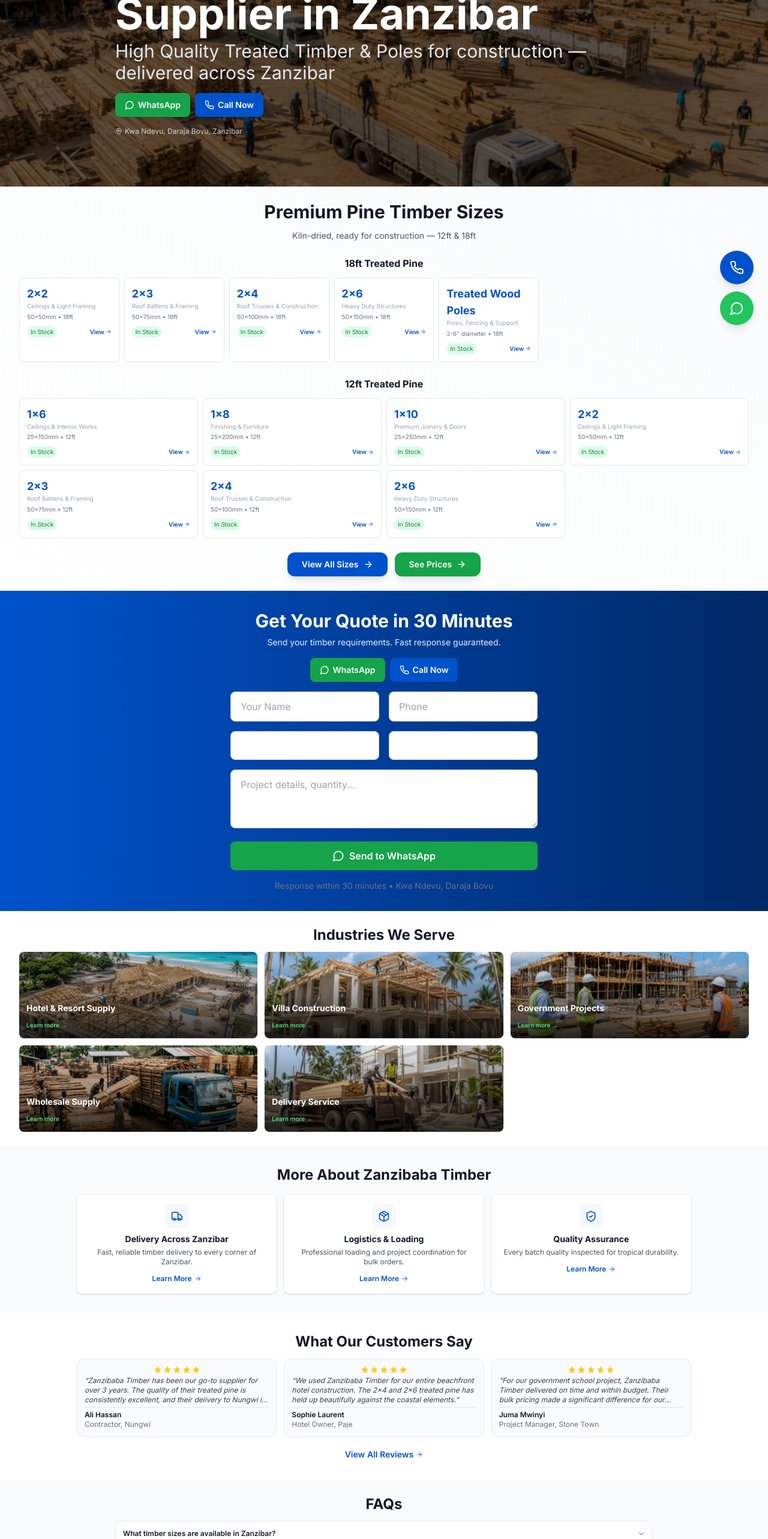
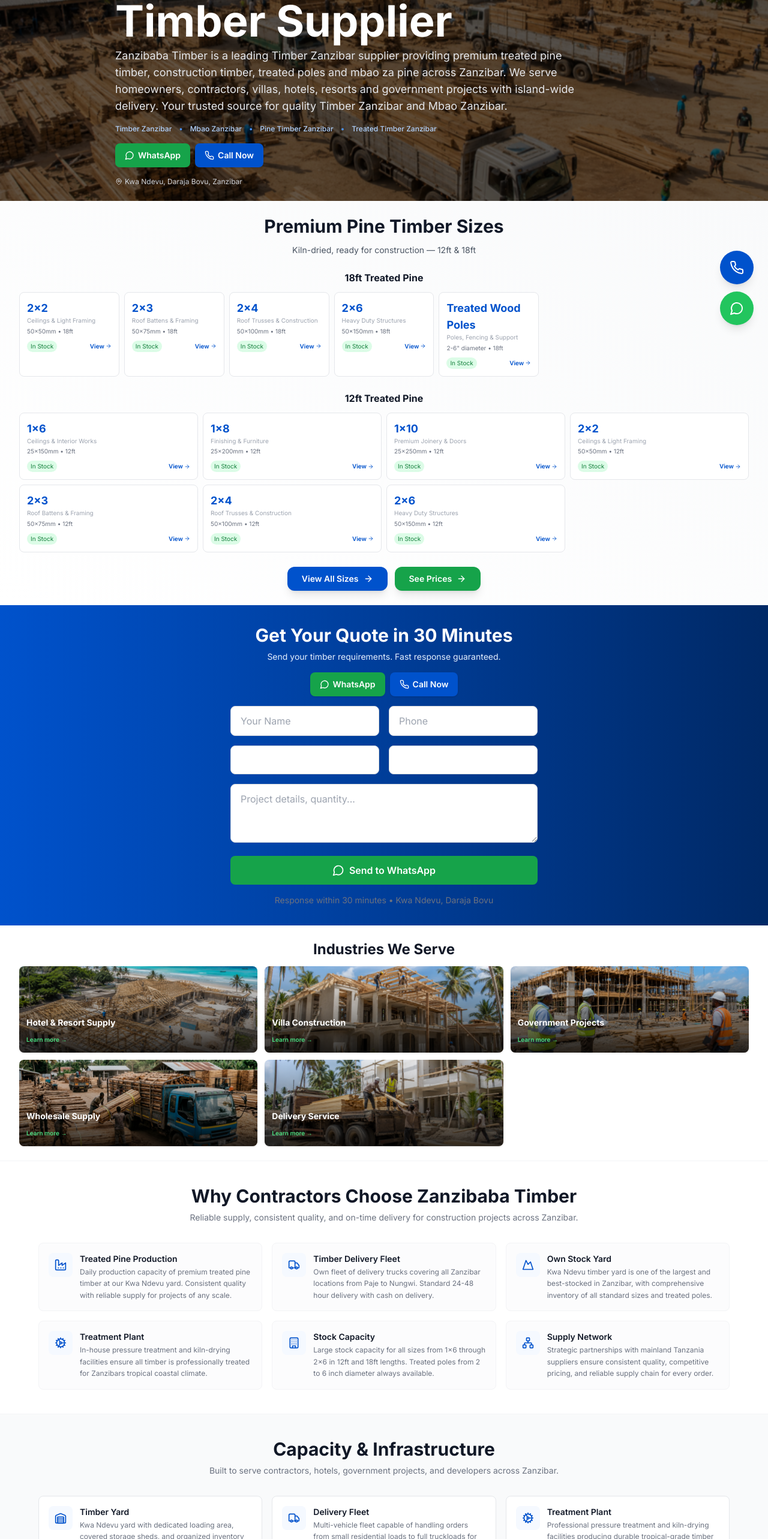
Before and after one commit to emkuwa/zanzibaba-timber, a Next.js app: page / in a window 1280 px wide. Shown: the part 234-2800 px from the top of the page at 60% size. Built offline with nearby package versions, Linux system fonts and the light colour scheme.

Commit message:
SEO authority sprint: homepage optimization, new landing pages, schema improvements, internal linking

```diff
--- a/locales/en.json
+++ b/locales/en.json
@@ -15,8 +15,8 @@
     "contact": "Contact"
   },
   "hero": {
-    "title": "Treated Pine Timber Supplier in Zanzibar",
-    "subtitle": "High Quality Treated Timber & Poles for construction — delivered across Zanzibar",
+    "title": "Timber Zanzibar — Premium Treated Pine Timber Supplier",
+    "subtitle": "Zanzibaba Timber is a leading Timber Zanzibar supplier providing premium treated pine timber, construction timber, treated poles and mbao za pine across Zanzibar. We serve homeowners, contractors, villas, hotels, resorts and government projects with island-wide delivery. Your trusted source for quality Timber Zanzibar and Mbao Zanzibar.",
     "cta": "Get Free Quote",
     "whatsappQuote": "WhatsApp Quote",
     "callNow": "Call +255 716 002 790",
--- a/locales/sw.json
+++ b/locales/sw.json
@@ -15,8 +15,8 @@
     "contact": "Mawasiliano"
   },
   "hero": {
-    "title": "Wasambazaji wa Mbao Treated Pine Zanzibar",
-    "subtitle": "Mbao Treated Pine na Treated Poles za ubora kwa ujenzi — tunasambaza Zanzibar zima",
+    "title": "Timber Zanzibar — Wasambazaji wa Mbao Treated Pine",
+    "subtitle": "Zanzibaba Timber ni msambazaji mkuu wa Timber Zanzibar wa mbao treated pine, mbao za ujenzi, treated poles na mbao za pine kote Zanzibar. Tunahudumia wamiliki nyumba, wabunifu, villa, hoteli, resort na miradi ya serikali kwa utoaji kote kisiwani. Chanzo chako cha kuaminika cha Timber Zanzibar na Mbao Zanzibar.",
     "cta": "Pata Anda",
     "whatsappQuote": "WhatsApp Anda",
     "callNow": "Piga +255 716 002 790",
--- a/src/app/layout.tsx
+++ b/src/app/layout.tsx
@@ -8,10 +8,10 @@
 
 export const metadata: Metadata = {
   title: {
-    default: 'Zanzibaba Timber - Premium Treated Pine Timber Supplier in Zanzibar',
-    template: '%s | Zanzibaba Timber - Premium Pine Timber Supplier Zanzibar',
+    default: 'Timber Zanzibar | Treated Pine Timber Supplier | Zanzibaba',
+    template: '%s | Timber Zanzibar | Zanzibaba',
   },
-  description: 'Zanzibaba Timber: Zanzibar\'s leading supplier of high quality treated pine timber, poles & construction timber. Serving Paje, Nungwi, Stone Town & all Zanzibar. Cash on delivery, island-wide delivery. Quality timber for hotels, villas, residential & government projects.',
+  description: 'Timber Zanzibar — Zanzibaba Timber is Zanzibar\'s leading supplier of premium treated pine timber, mbao za pine, construction timber and treated poles. Serving Paje, Nungwi, Stone Town and all Zanzibar with cash on delivery and island-wide delivery. Quality timber for hotels, villas, residential and government projects.',
   keywords: [
     'timber supplier zanzibar',
     'pine timber zanzibar',
--- a/src/app/page.tsx
+++ b/src/app/page.tsx
@@ -7,7 +7,7 @@
 import { getLocalBusinessSchema, getFAQSchema, getReviewSchema } from '@/lib/seo'
 import { PRODUCT_VARIANTS, INDUSTRIES, HOMEPAGE_FAQ, TESTIMONIALS, SIZE_USE_CASE } from '@/lib/data'
 import Link from 'next/link'
-import { MapPin, MessageCircle, Phone, ArrowRight, Truck, ShieldCheck, Star, Package } from 'lucide-react'
+import { MapPin, MessageCircle, Phone, ArrowRight, Truck, ShieldCheck, Star, Package, Factory, Mountain, Cog, Building, Network, Warehouse, Container, HardHat } from 'lucide-react'
 import { useBilingual } from '@/lib/bilingual'
 
 function WhatsAppButton({ message }: { message?: string }) {
@@ -126,9 +126,18 @@
               <h1 className="text-2xl sm:text-4xl md:text-7xl font-bold mb-2 text-white leading-tight">
                 {t('hero.title')}
               </h1>
-              <p className="text-sm sm:text-lg md:text-3xl mb-4 text-gray-200">
+              <p className="text-sm sm:text-base md:text-lg mb-4 text-gray-200 leading-relaxed max-w-3xl">
                 {t('hero.subtitle')}
               </p>
+              <div className="flex flex-wrap gap-x-3 gap-y-1 mb-4 text-xs text-primary-200 font-medium">
+                <span>Timber Zanzibar</span>
+                <span className="text-primary-400">•</span>
+                <span>Mbao Zanzibar</span>
+                <span className="text-primary-400">•</span>
+                <span>Pine Timber Zanzibar</span>
+                <span className="text-primary-400">•</span>
+                <span>Treated Timber Zanzibar</span>
+              </div>
               <div className="flex flex-col sm:flex-row gap-2 mb-4">
                 <WhatsAppButton message="Hello Zanzibaba Timber, I need a quote" />
                 <CallButton />
@@ -223,34 +232,90 @@
           </div>
         </section>
 
-        {/* 5. Teasers: Delivery, Logistics, Quality */}
-        <section className="py-8 bg-gray-50 dark:bg-gray-800">
+        {/* 5. Why Contractors Choose Zanzibaba Timber */}
+        <section className="py-10 bg-white dark:bg-gray-900 border-t border-gray-100 dark:border-gray-800">
           <div className="container-custom">
-            <h2 className="text-lg md:text-2xl font-bold text-center mb-4">More About Zanzibaba Timber</h2>
-            <div className="grid md:grid-cols-3 gap-3 max-w-5xl mx-auto">
-              <TeaserCard
-                icon={Truck}
-                title="Delivery Across Zanzibar"
-                description="Fast, reliable timber delivery to every corner of Zanzibar."
-                href="/delivery"
-              />
-              <TeaserCard
-                icon={Package}
-                title="Logistics & Loading"
-                description="Professional loading and project coordination for bulk orders."
-                href="/delivery"
-              />
-              <TeaserCard
-                icon={ShieldCheck}
-                title="Quality Assurance"
-                description="Every batch quality inspected for tropical durability."
-                href="/about"
-              />
+            <div className="text-center mb-8">
+              <h2 className="text-xl md:text-3xl font-bold text-gray-900 dark:text-white">Why Contractors Choose Zanzibaba Timber</h2>
+              <p className="text-gray-500 dark:text-gray-400 text-sm mt-2 max-w-2xl mx-auto">Reliable supply, consistent quality, and on-time delivery for construction projects across Zanzibar.</p>
+            </div>
+            <div className="grid sm:grid-cols-2 lg:grid-cols-3 gap-4 max-w-6xl mx-auto">
+              {[
+                { icon: Factory, title: 'Treated Pine Production', desc: 'Daily production capacity of premium treated pine timber at our Kwa Ndevu yard. Consistent quality with reliable supply for projects of any scale.' },
+                { icon: Truck, title: 'Timber Delivery Fleet', desc: 'Own fleet of delivery trucks covering all Zanzibar locations from Paje to Nungwi. Standard 24-48 hour delivery with cash on delivery.' },
+                { icon: Mountain, title: 'Own Stock Yard', desc: 'Kwa Ndevu timber yard is one of the largest and best-stocked in Zanzibar, with comprehensive inventory of all standard sizes and treated poles.' },
+                { icon: Cog, title: 'Treatment Plant', desc: 'In-house pressure treatment and kiln-drying facilities ensure all timber is professionally treated for Zanzibars tropical coastal climate.' },
+                { icon: Building, title: 'Stock Capacity', desc: 'Large stock capacity for all sizes from 1x6 through 2x6 in 12ft and 18ft lengths. Treated poles from 2 to 6 inch diameter always available.' },
+                { icon: Network, title: 'Supply Network', desc: 'Strategic partnerships with mainland Tanzania suppliers ensure consistent quality, competitive pricing, and reliable supply chain for every order.' },
+              ].map((item) => (
+                <div key={item.title} className="flex gap-3 p-4 rounded-lg border border-gray-100 dark:border-gray-800 bg-gray-50/50 dark:bg-gray-800/50 hover:bg-gray-50 dark:hover:bg-gray-800 transition-colors">
+                  <div className="w-10 h-10 bg-primary-50 dark:bg-primary-900/20 rounded-lg flex items-center justify-center shrink-0">
+                    <item.icon className="w-5 h-5 text-primary-600" />
+                  </div>
+                  <div className="min-w-0">
+                    <h3 className="font-semibold text-sm text-gray-900 dark:text-white mb-0.5">{item.title}</h3>
+                    <p className="text-xs text-gray-500 dark:text-gray-400 leading-relaxed">{item.desc}</p>
+                  </div>
+                </div>
+              ))}
             </div>
           </div>
         </section>
 
-        {/* 6. Testimonials */}
+        {/* 6. Capacity & Infrastructure */}
+        <section className="py-10 bg-gray-50 dark:bg-gray-800 border-t border-gray-100 dark:border-gray-700">
+          <div className="container-custom">
+            <div className="text-center mb-8">
+              <h2 className="text-xl md:text-3xl font-bold text-gray-900 dark:text-white">Capacity & Infrastructure</h2>
+              <p className="text-gray-500 dark:text-gray-400 text-sm mt-2 max-w-2xl mx-auto">Built to serve contractors, hotels, government projects, and developers across Zanzibar.</p>
+            </div>
+            <div className="grid sm:grid-cols-2 lg:grid-cols-3 gap-4 max-w-6xl mx-auto">
+              {[
+                { icon: Warehouse, title: 'Timber Yard', desc: 'Kwa Ndevu yard with dedicated loading area, covered storage sheds, and organized inventory management for fast turnaround.' },
+                { icon: Truck, title: 'Delivery Fleet', desc: 'Multi-vehicle fleet capable of handling orders from small residential loads to full truckloads for major construction projects.' },
+                { icon: Cog, title: 'Treatment Plant', desc: 'Professional pressure treatment and kiln-drying facilities producing durable tropical-grade timber for Zanzibar construction.' },
+                { icon: Package, title: 'Stock Capacity', desc: 'Large inventories of all standard timber sizes plus treated poles maintained at our Kwa Ndevu yard for immediate dispatch.' },
+                { icon: Container, title: 'Processing & Cutting', desc: 'Log processing, dimensional cutting, and custom sizing capabilities for special orders and non-standard requirements.' },
+                { icon: HardHat, title: 'Project Coordination', desc: 'Dedicated team for coordinating delivery schedules with contractors, project managers, and development timelines.' },
+              ].map((item) => (
+                <div key={item.title} className="flex gap-3 p-4 rounded-lg border border-gray-200 dark:border-gray-700 bg-white dark:bg-gray-900 hover:shadow-sm transition-shadow">
+                  <div className="w-10 h-10 bg-primary-50 dark:bg-primary-900/20 rounded-lg flex items-center justify-center shrink-0">
+                    <item.icon className="w-5 h-5 text-primary-600" />
+                  </div>
+                  <div className="min-w-0">
+                    <h3 className="font-semibold text-sm text-gray-900 dark:text-white mb-0.5">{item.title}</h3>
+                    <p className="text-xs text-gray-500 dark:text-gray-400 leading-relaxed">{item.desc}</p>
+                  </div>
+                </div>
+              ))}
+            </div>
+          </div>
+        </section>
+
+        {/* 7. Strategic Supply Network */}
+        <section className="py-10 bg-white dark:bg-gray-900 border-t border-gray-100 dark:border-gray-800">
+          <div className="container-custom">
+            <div className="max-w-4xl mx-auto text-center">
+              <div className="w-12 h-12 bg-primary-50 dark:bg-primary-900/20 rounded-xl flex items-center justify-center mx-auto mb-4">
+                <Network className="w-6 h-6 text-primary-600" />
+              </div>
+              <h2 className="text-xl md:text-3xl font-bold text-gray-900 dark:text-white mb-4">Strategic Supply Network</h2>
+              <p className="text-sm md:text-base text-gray-500 dark:text-gray-400 leading-relaxed max-w-3xl mx-auto">
+                Our operations are supported by a network of trusted industry partners across Zanzibar and Mainland Tanzania. In addition to our owned facilities and fleet, these partnerships enable us to scale production capacity, secure additional resources, and maintain reliable supply for large-volume projects when required.
+              </p>
+              <div className="mt-6 flex flex-wrap justify-center gap-3">
+                <Link href="/timber-sizes" className="inline-flex items-center gap-2 bg-primary-600 text-white px-5 py-2 rounded-lg font-semibold hover:bg-primary-700 transition-colors text-sm">
+                  View Timber Sizes <ArrowRight className="w-4 h-4" />
+                </Link>
+                <Link href="/contact" className="inline-flex items-center gap-2 border border-primary-600 text-primary-600 px-5 py-2 rounded-lg font-semibold hover:bg-primary-50 dark:hover:bg-gray-800 transition-colors text-sm">
+                  Contact Us
+                </Link>
+              </div>
+            </div>
+          </div>
+        </section>
+
+        {/* 8. Testimonials */}
         <section id="testimonials" className="py-8 bg-white dark:bg-gray-900 scroll-mt-20">
           <div className="container-custom">
             <h2 className="text-lg md:text-2xl font-bold text-center mb-3">What Our Customers Say</h2>
@@ -278,7 +343,7 @@
           </div>
         </section>
 
-        {/* 7. FAQ */}
+        {/* 9. FAQ */}
         <section id="faq" className="py-6 bg-gray-50 dark:bg-gray-800 scroll-mt-20">
           <div className="container-custom">
             <h2 className="text-lg md:text-2xl font-bold text-center mb-3">FAQs</h2>
--- a/src/lib/seo.ts
+++ b/src/lib/seo.ts
@@ -42,6 +42,7 @@
   url: 'https://timber.zanzibaba.com',
   telephone: '+255716002790',
   description: 'Premium pine timber supplier in Zanzibar. High quality treated timber and poles for construction, delivered across the island.',
+  priceRange: '$$',
   address: {
     '@type': 'PostalAddress',
     streetAddress: 'Kwa Ndevu, Daraja Bovu',
@@ -50,8 +51,8 @@
   },
   geo: {
     '@type': 'GeoCoordinates',
-    latitude: -6.1667,
-    longitude: 39.1667,
+    latitude: -6.1918,
+    longitude: 39.2056,
   },
   openingHoursSpecification: [
     {
@@ -73,7 +74,43 @@
     { '@type': 'City', name: 'Kiwengwa' },
     { '@type': 'City', name: 'Jambiani' },
     { '@type': 'City', name: 'Matemwe' },
+    { '@type': 'City', name: 'Fumba' },
+    { '@type': 'City', name: 'Bububu' },
+    { '@type': 'City', name: 'Chukwani' },
+    { '@type': 'City', name: 'Ndevu' },
   ],
+  hasMap: 'https://maps.google.com/?q=Kwa+Ndevu+Daraja+Bovu+Zanzibar',
+})
+
+export const getServiceAreaSchema = () => ({
+  '@context': 'https://schema.org',
+  '@type': 'LocalBusiness',
+  '@id': 'https://timber.zanzibaba.com/#servicearea',
+  name: 'Zanzibaba Timber',
+  url: 'https://timber.zanzibaba.com',
+  telephone: '+255716002790',
+  areaServed: [
+    { '@type': 'City', name: 'Paje', sameAs: 'https://en.wikipedia.org/wiki/Paje' },
+    { '@type': 'City', name: 'Nungwi', sameAs: 'https://en.wikipedia.org/wiki/Nungwi' },
+    { '@type': 'City', name: 'Kendwa' },
+    { '@type': 'City', name: 'Jambiani' },
+    { '@type': 'City', name: 'Kiwengwa' },
+    { '@type': 'City', name: 'Matemwe' },
+    { '@type': 'City', name: 'Stone Town', sameAs: 'https://en.wikipedia.org/wiki/Stone_Town' },
+    { '@type': 'City', name: 'Fumba' },
+    { '@type': 'City', name: 'Bububu' },
+    { '@type': 'City', name: 'Chukwani' },
+    { '@type': 'City', name: 'Ndevu' },
+  ],
+  serviceArea: {
+    '@type': 'GeoCircle',
+    geoMidpoint: {
+      '@type': 'GeoCoordinates',
+      latitude: -6.1918,
+      longitude: 39.2056,
+    },
+    geoRadius: '50000',
+  },
 })
 
 export const getProductSchema = (name: string, description: string, size?: string) => ({
```
Also changed, not shown: 1 other file (tests, documents, lock files or other folders).
